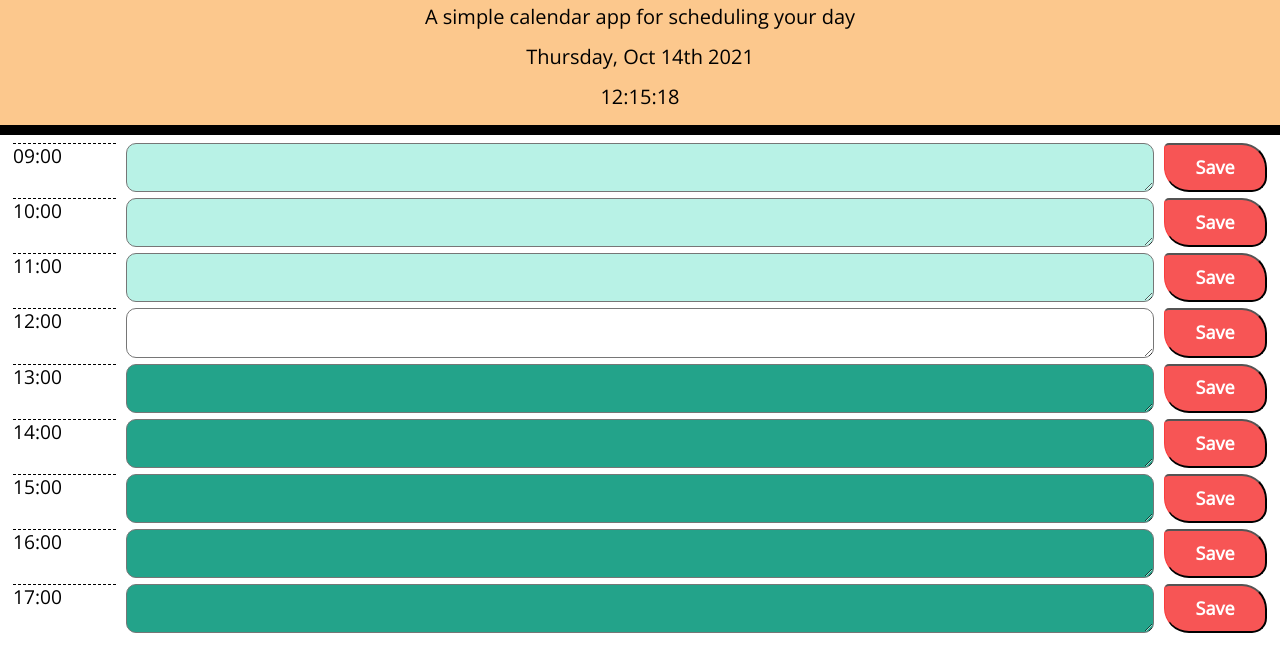
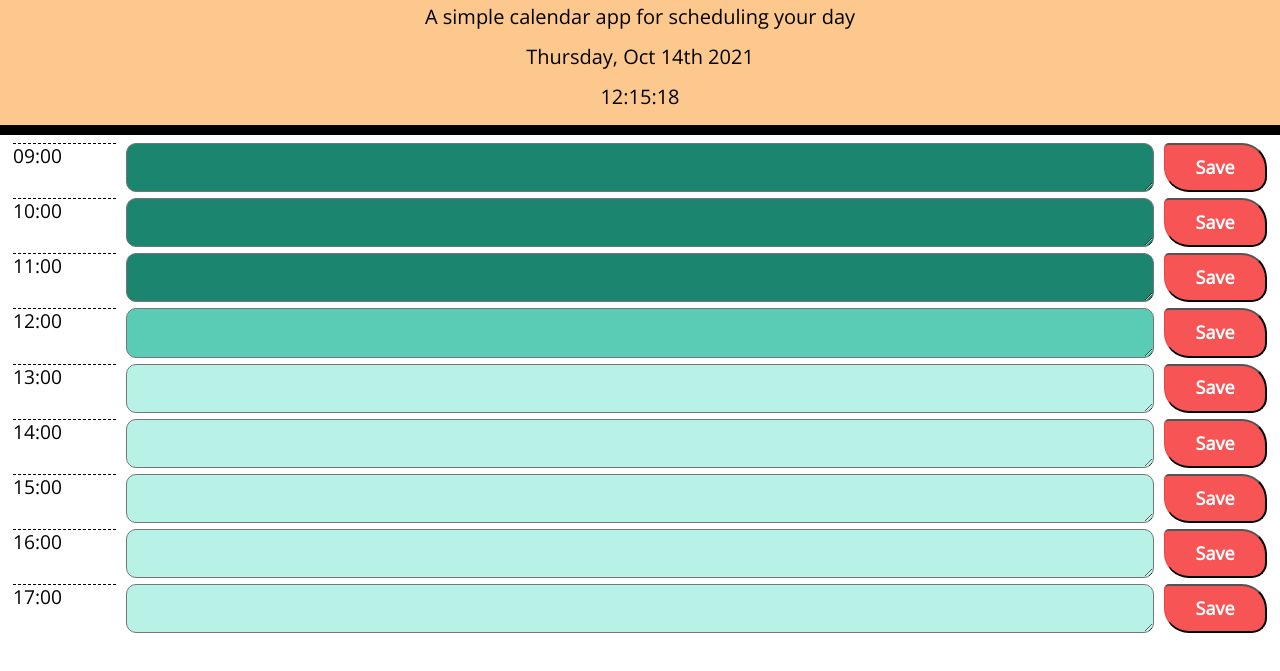
Before and after one commit to kayleriegerpatton/work-day-planner, a plain HTML site: page index.html in a window 1280 px wide. Shown: the part 85-756 px from the top of the page. Drawn offline with nearby package versions, Linux system fonts and the light colour scheme; a web font is replaced by a local one.

Commit message:
add present class

```diff
--- a/assets/js/script.js
+++ b/assets/js/script.js
@@ -57,6 +57,8 @@ const getClassName = function (localStorageKey) {
     // if less than, set class to future
   } else if (currentHour < localStorageKey) {
     return "future";
+  } else {
+    return "present";
   }
 };
 
--- a/assets/styles/styles.css
+++ b/assets/styles/styles.css
@@ -50,7 +50,8 @@ textarea {
 }
 
 .past {
-  background-color: #b8f2e6;
+  background-color: #1c8570;
+  color: #ffffff;
 }
 
 .present {
@@ -58,7 +59,7 @@ textarea {
 }
 
 .future {
-  background-color: #23a38a;
+  background-color: #b8f2e6;
 }
 
 .saveBtn {
```
